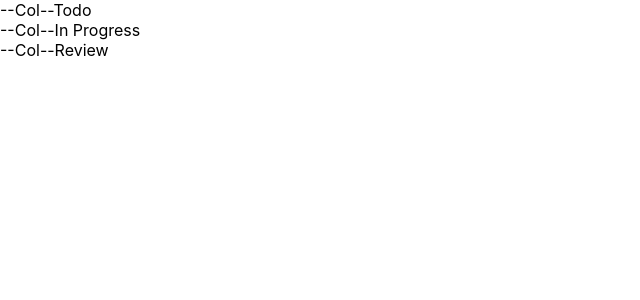
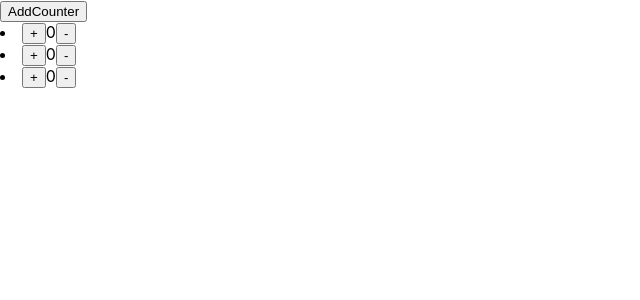
Before and after one commit to Nosov-Pavel/first31.07.21, a React (Create React App) app: page / in a window 1280 px wide. Shown: the top 300 px of the page, without its empty margins (0-640 px from the left). Built offline with nearby package versions, Linux system fonts and the light colour scheme.

Commit message:
AddCounter

```diff
--- a/src/App.js
+++ b/src/App.js
@@ -1,32 +1,25 @@
-import Column from "./Column";
+import {useState} from "react";
 
-const statuses = ['Todo', 'In Progress', 'Review']
-const tasks = [
-    {
-        id: 1,
-        name: 'Learn JS',
-        description: 'Some descr about learn JS',
-        status: 'Todo',
-        priority: 3,
-    },
-    {
-        id: 2,
-        name: 'Learn React',
-        description: 'Some descr about learn React',
-        status: 'In Progress',
-        priority: 3,
-    },
-]
+function App(){
+    const inicialCounters = [0, 0, 0];
+    const [counters,setCounters] = useState(inicialCounters);
 
-function App() {
+    const addCounter = () => {
+        const newCounters = [...counters];
+        newCounters.push(0)
+        setCounters(newCounters)
 
+    }
 
-    return (
+    return(
         <div>
-            {statuses.map(el => <div key={el}><Column status={el} tasks={tasks}/></div>)}
-
+            <button onClick={addCounter}>AddCounter</button>
+            {counters.map(el => <li>
+            <button>+</button>
+            {el}
+            <button>-</button>
+            </li>)}
         </div>
     );
 }
-
-export default App
+export default App;
--- a/src/Column.js
+++ /dev/null
@@ -1,4 +0,0 @@
-function Column(props){
-    return<>--Col--{props.status}</>
-}
-export default Column
```
